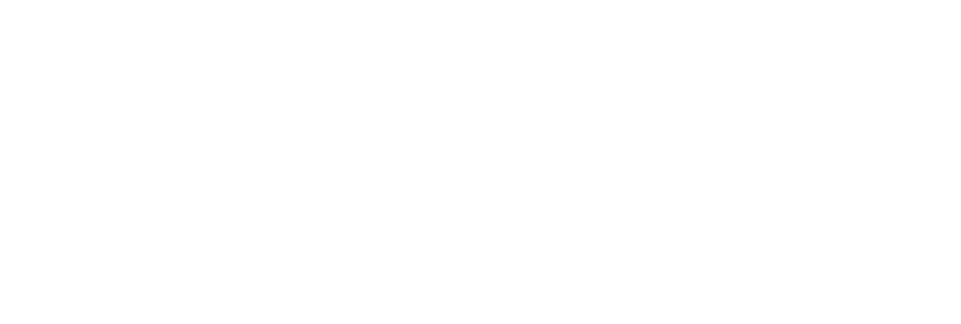
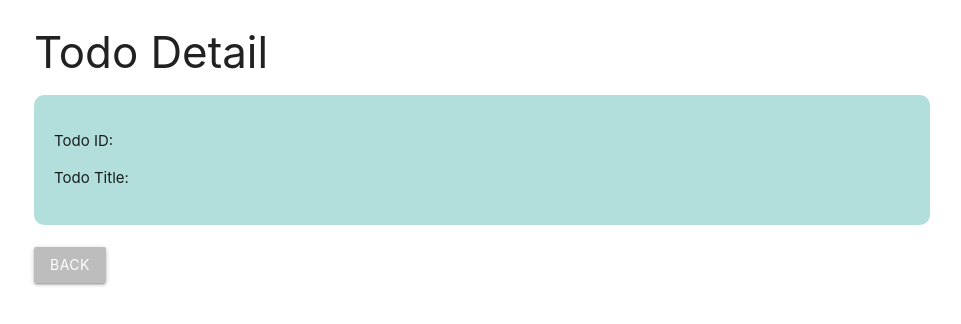
Before and after one commit to ryota-09/vue3-todos, a Vue app: page /todoDetail/1 in a window 1280 px wide. Shown: the top 324 px of the page, without its empty margins (158-1119 px from the left). Built offline with nearby package versions, Linux system fonts and the light colour scheme.

Commit message:
Detailページ完成

```diff
--- a/src/composables/useTodo.ts
+++ b/src/composables/useTodo.ts
@@ -22,7 +22,6 @@
         );
       }
     }
-    console.log(currentTodo.value);
   };
 
   return { currentTodo, getTodoById };
--- a/src/views/TodoDetail.vue
+++ b/src/views/TodoDetail.vue
@@ -1,17 +1,47 @@
 <template>
-  <div>
-
+  <div class="detail-page">
+    <div class="container">
+      <h3 class="title">Todo Detail</h3>
+      <div class="detail-area teal lighten-4">
+        <p>Todo ID: {{ currentTodo ? currentTodo.id : "" }}</p>
+        <p>Todo Title:</p>
+        <p>{{ currentTodo ? currentTodo.title : "" }}</p>
+      </div>
+      <br />
+      <div>
+        <span class="btn grey lighten-1" v-on:click="backtoList">back</span>
+      </div>
+    </div>
   </div>
 </template>
 
 <script lang="ts">
-import { defineComponent } from "vue";
+import { defineComponent, onMounted } from "vue";
+import { useRoute, useRouter } from "vue-router";
+
+import { useTodo } from "@/composables/useTodo";
 export default defineComponent({
   setup() {
+    const route = useRoute();
+    const router = useRouter();
+    const { currentTodo, getTodoById } = useTodo();
 
-    return {  };
+    const backtoList = () => {
+      router.push("/");
+    }
+
+    onMounted(() => {
+      const todoId = Number(route.params.id);
+      getTodoById(todoId);
+    });
+    return { currentTodo, backtoList };
   },
 });
 </script>
 
-<style scoped></style>
+<style scoped>
+.detail-area{
+  padding: 20px;
+  border-radius: 10px;
+}
+</style>
```
